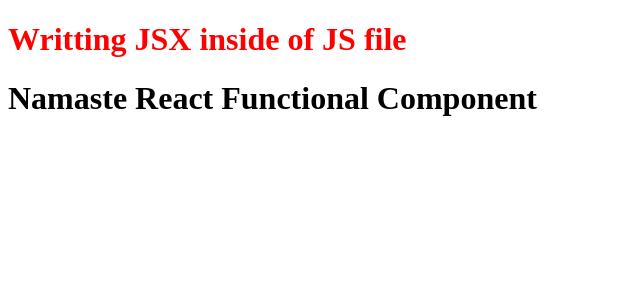
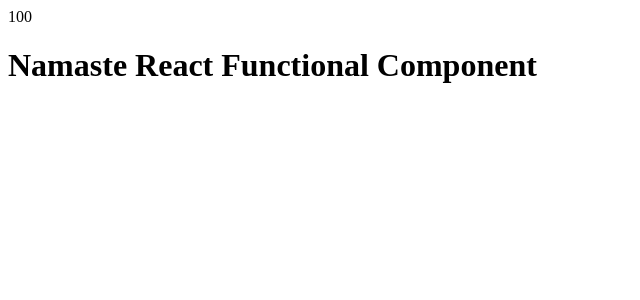
Before and after one commit to Aigito/namaste-react, a React (Vite) app: page / in a window 1280 px wide. Shown: the top 300 px of the page, without its empty margins (0-640 px from the left). Built offline with nearby package versions, Linux system fonts and the light colour scheme.

Commit message:
Ep 03: Example of writing JS code inside of JSX code

```diff
--- a/App.js
+++ b/App.js
@@ -1,7 +1,6 @@
 import React from "react";
 import ReactDOM from "react-dom/client";
 
-//* React Component Composition
 
 const JsxHeading = () => (
   <h1 id="heading" className="head" tabIndex="5">
@@ -9,9 +8,13 @@
   </h1>
 );
 
+//* JS code inside of JSX
+
+const number = 100;
+
 const HeadingComponent = () => (
   <div id="container">
-    <JsxHeading />
+    {number}
     <h1 className="heading">
       Namaste React Functional Component
     </h1>
```
